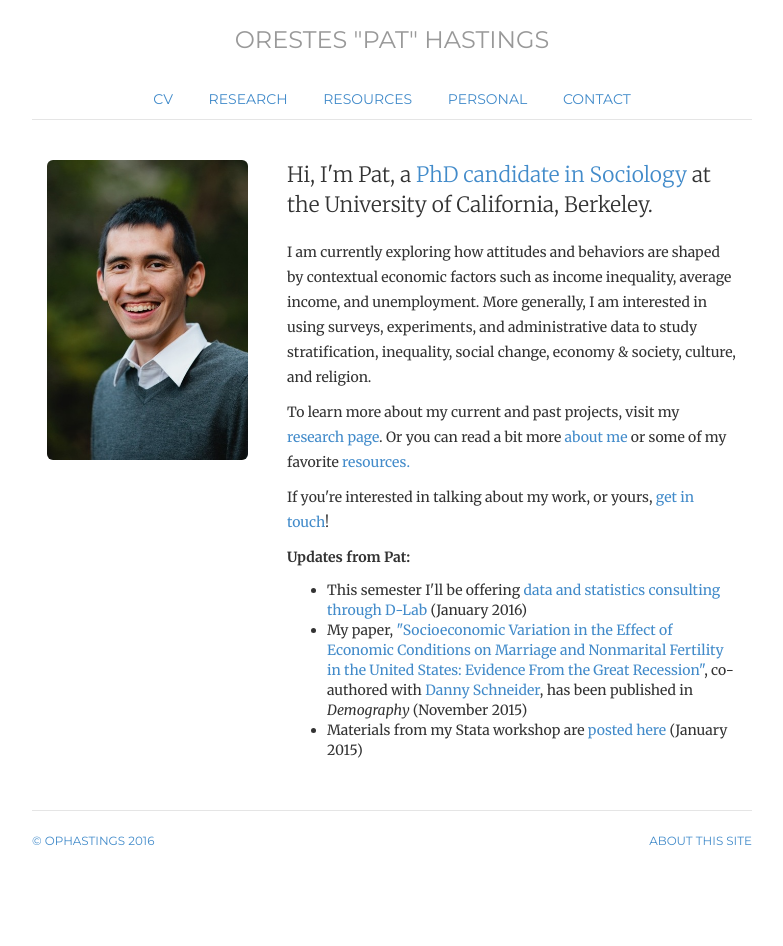
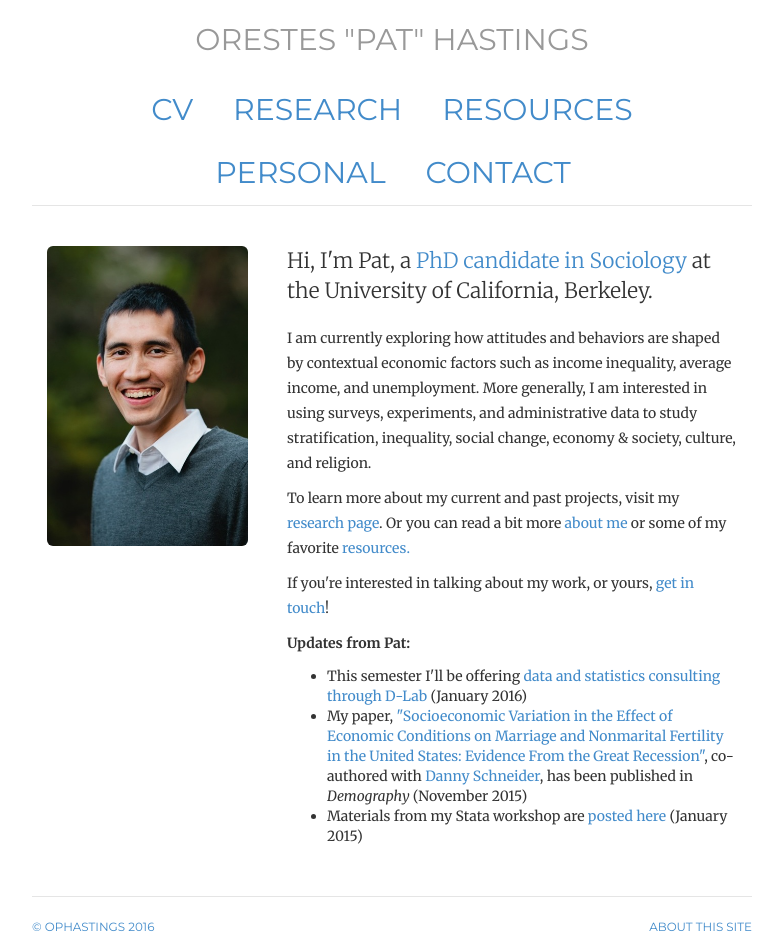
Before and after one commit to ophastings/ophastings.github.io, a Jekyll site: the page built from index.html, in a window 1280 px wide. Shown: the whole page, without its empty margins (248-1031 px from the left). Built offline with Jekyll 4.4.1, drawn with Linux system fonts in a browser that asks for light colours; comment, search, counter and statistics services are not loaded; before the commit the page ends 900 px from its top, so only the background shows below that.

Commit message:
Update style.css

```diff
--- a/css/style.css
+++ b/css/style.css
@@ -8,7 +8,7 @@
 blockquote p { font-size: 16px; line-height: 1.6em; }
 
 /* Masthead */
-.header, .header h3 { font-family: 'Montserrat', Helvetica, sans-serif; text-transform: uppercase; font-weight: normal; text-align: center;  }
+.header, .header h3 { font-family: 'Montserrat', Helvetica, sans-serif; text-transform: uppercase; font-weight: normal; text-align: center; font-size: 30px;  }
 
 .footer { font-family: 'Montserrat', Helvetica, sans-serif; text-transform: uppercase; font-weight: normal; }
 
```
